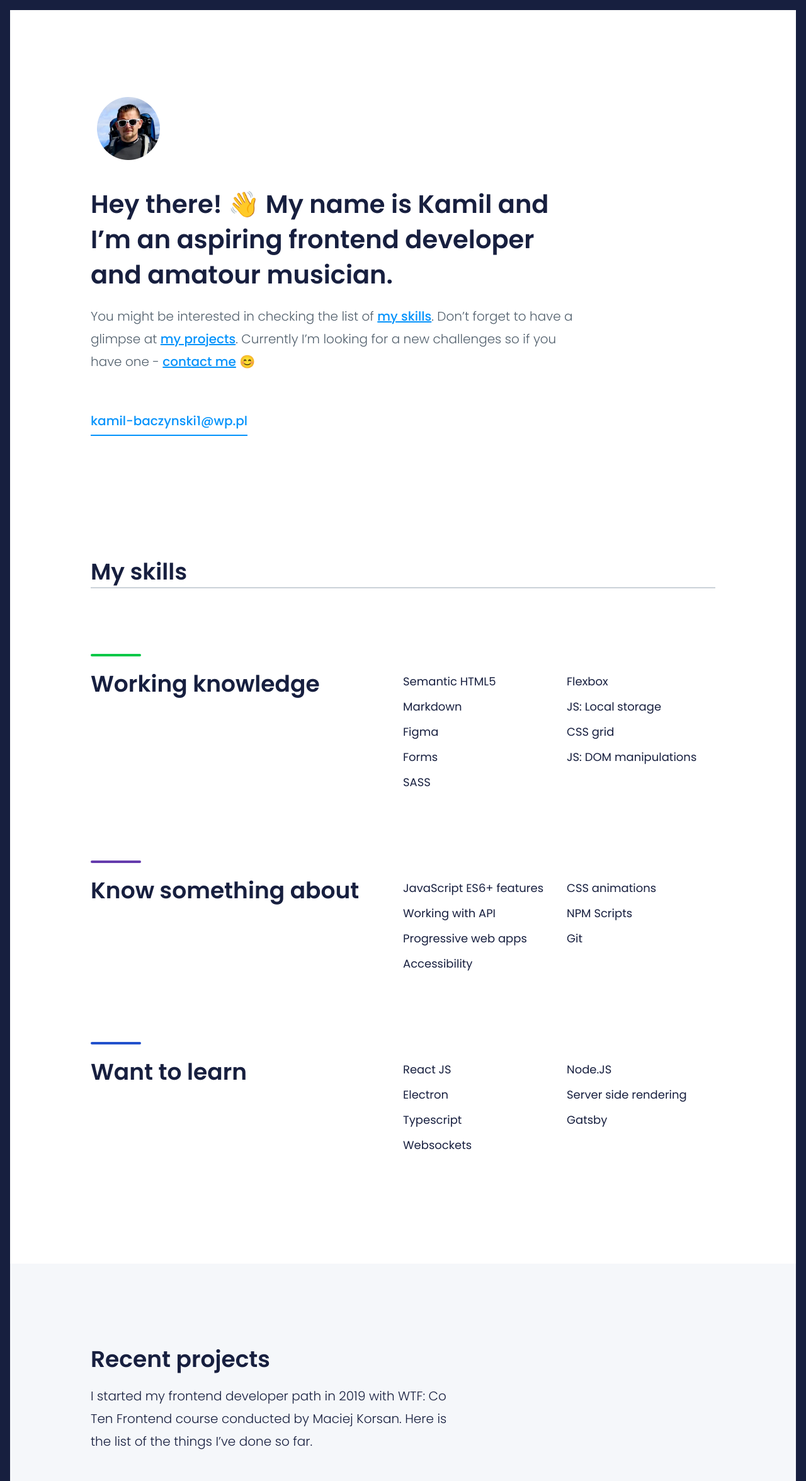
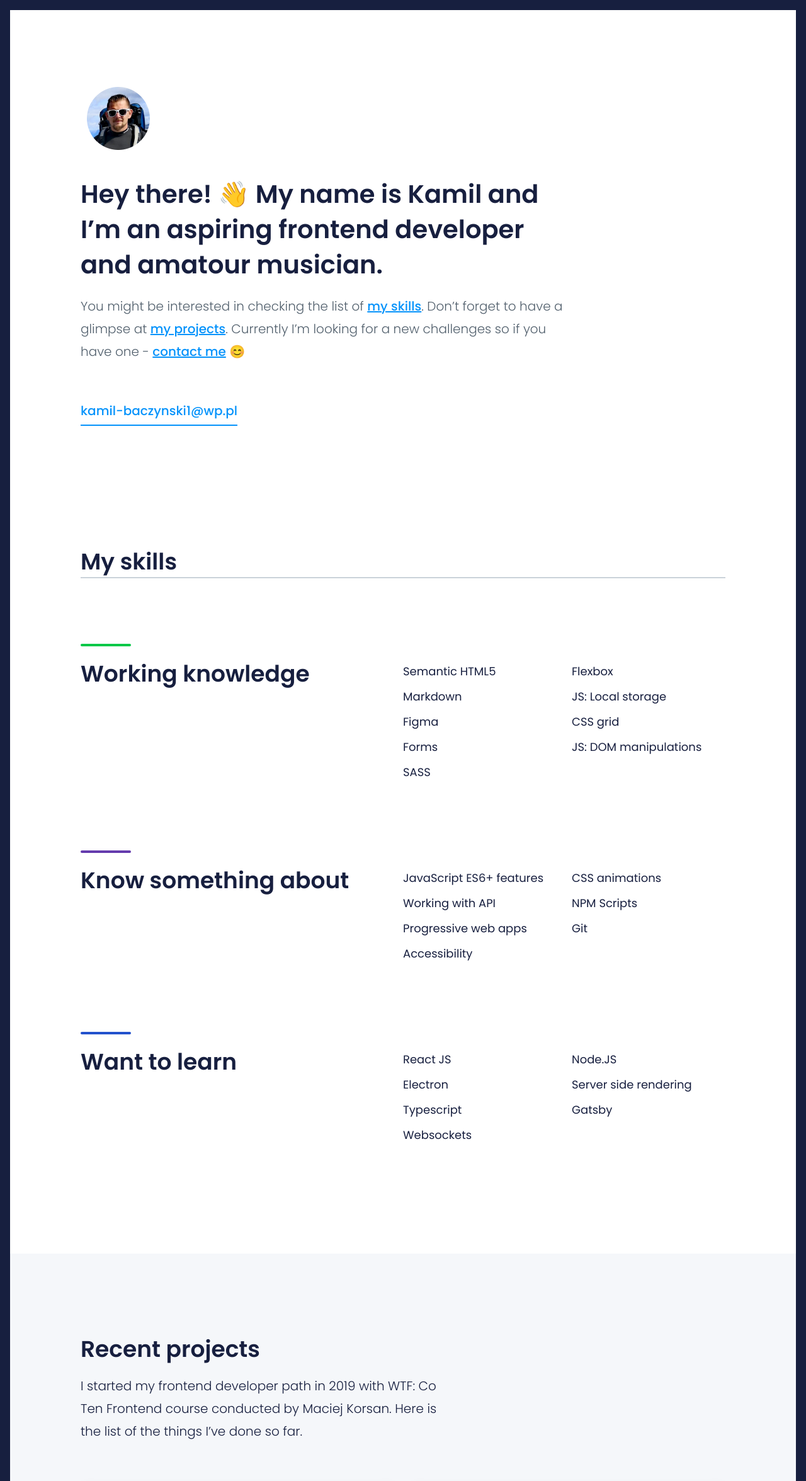
Before and after one commit to kamilbaczynski/kamilbaczynski, a website: page src/content/index.html in a window 1280 px wide. Shown: the top 2351 px of the page at 63% size. Drawn offline with nearby package versions, Linux system fonts and the light colour scheme; files that its build step writes are made by us from their sources; files whose address does not match are found by name.

Commit message:
Fixing sizes of margins and paddings

```diff
--- a/src/scss/modules/about.scss
+++ b/src/scss/modules/about.scss
@@ -1,6 +1,6 @@
 .about {
-	margin-top: 128px;
-	margin-left: 128px;
+	margin-top: 112px;
+	margin-left: 112px;
 	max-width: 60vw;
 	margin-bottom: 200px;
 
--- a/src/scss/modules/contact.scss
+++ b/src/scss/modules/contact.scss
@@ -1,6 +1,6 @@
 .contact {
   background-color: $stoneBlue;
-  padding: 128px 0 128px 128px;
+  padding: 128px 0 112px 112px;
 
   &__header {
     font-weight: 600;
--- a/src/scss/modules/project.scss
+++ b/src/scss/modules/project.scss
@@ -1,6 +1,7 @@
 .projects {
 	background-color: #F5F7FA;
-	padding: 128px 0 128px 128px;
+	padding: 128px 112px 128px 112px;
+
 
 	&__header {
 		margin: 0 0 16px 0;
@@ -23,7 +24,6 @@
 		grid-template-columns: 1fr 1fr;
 		grid-column-gap: 24px;
 		grid-row-gap: 24px;
-		margin-right: 128px;
 	}
 }
 
--- a/src/scss/modules/skills.scss
+++ b/src/scss/modules/skills.scss
@@ -1,5 +1,5 @@
 .skills {
-	margin: 0 128px 168px 128px;
+	margin: 0 112px 168px 112px;
 	&__header {
 		font-weight: 600;
 		font-size: 36px;
```
